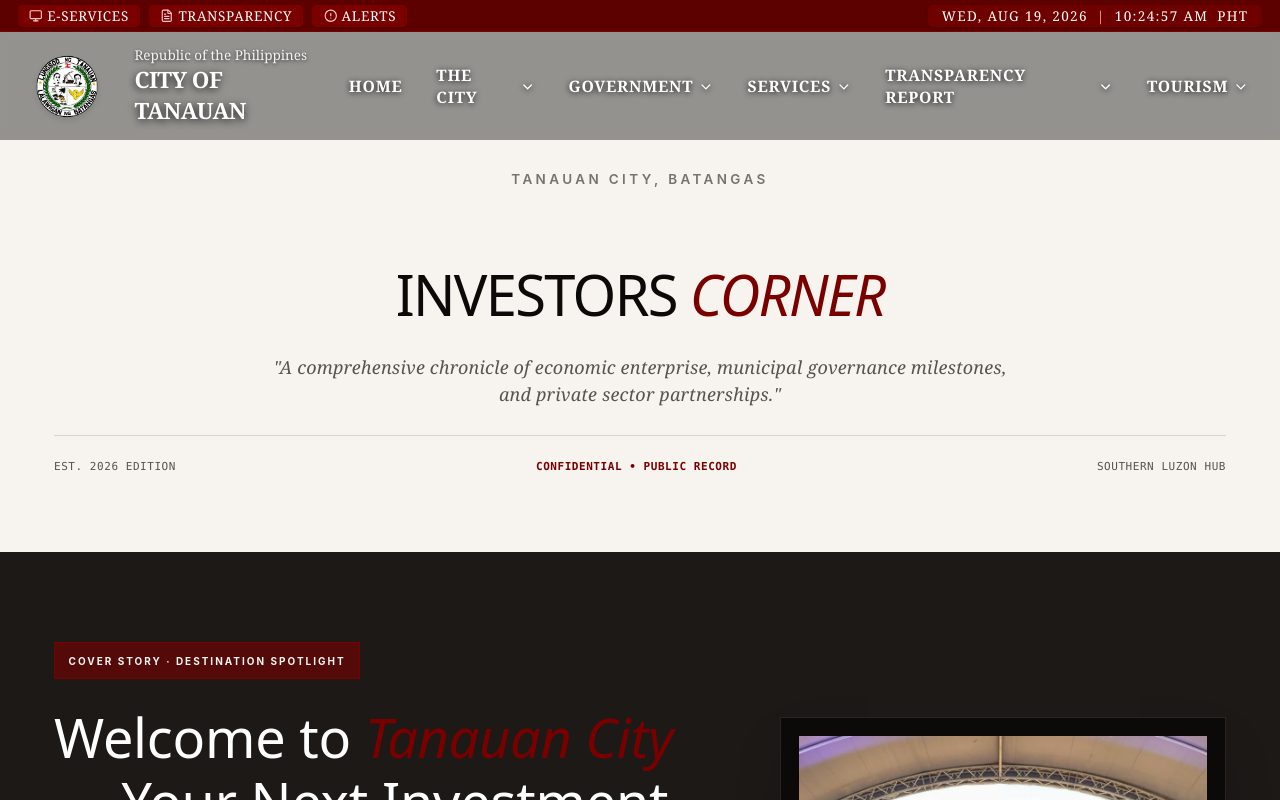
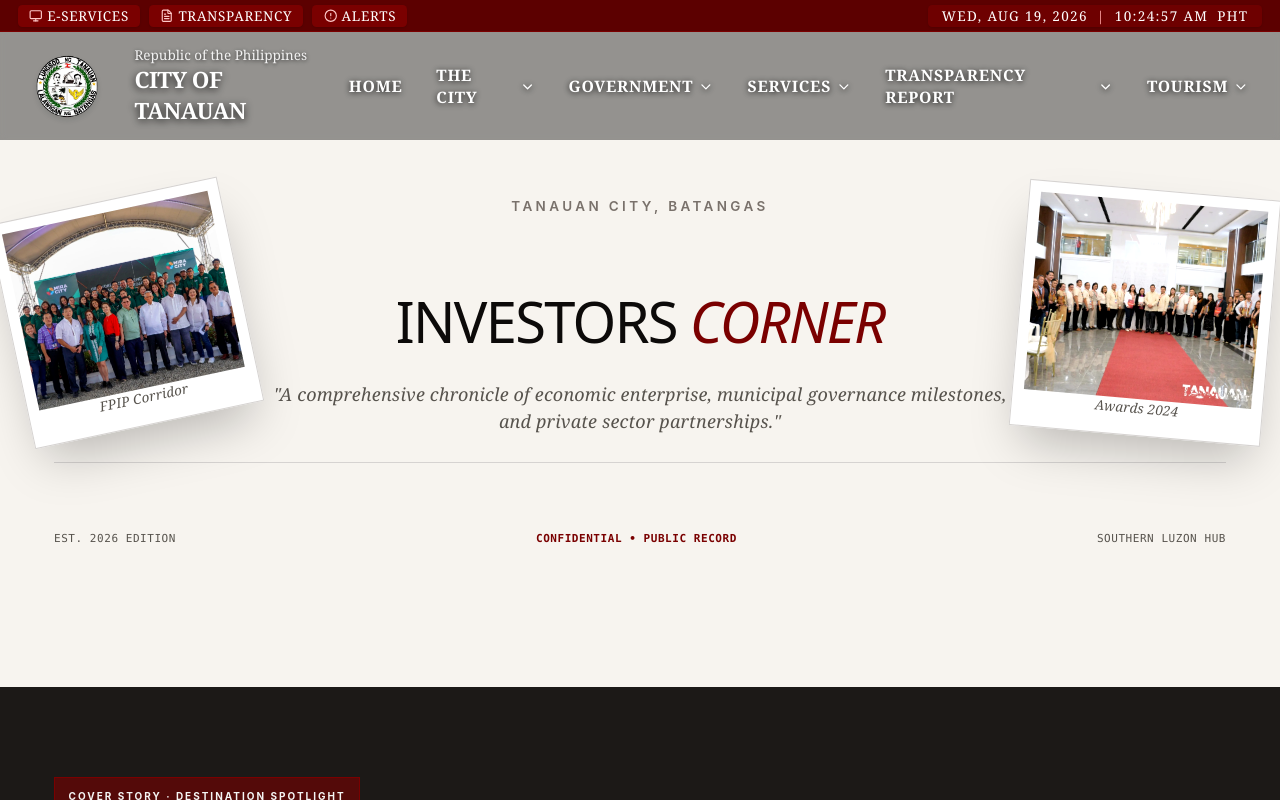
Before and after one commit to RicRicRicRicRicRic/tanauancity_redeisgn_OJT, a React (Vite) app in the folder tanauan/: page /investors in a window 1280 px wide. Shown: the top 800 px of the page. Built offline with nearby package versions, Linux system fonts and the light colour scheme.

Commit message:
Enhanced hero section in investors page

```diff
--- a/tanauan/src/components/government_tab/investors.tsx
+++ b/tanauan/src/components/government_tab/investors.tsx
@@ -4,19 +4,40 @@ import investors2 from '../../assets/sections/pictures/investors2.webp';
 
 export default function InvestorsPage() {
   return (
-    <div className="min-h-screen flex flex-col bg-[#F7F4EF] text-stone-900 pt-32 md:pt-32 selection:bg-[#7a0000] selection:text-white font-sans">
+    <div className="md:pt-38 min-h-screen flex flex-col bg-[#F7F4EF] text-stone-900 pt-32 md:pt-32 selection:bg-[#7a0000] selection:text-white font-sans">
 
       {/* =====================================================
           BROADSHEET EDITORIAL MASTHEAD
       ====================================================== */}
-      <header className="max-w-7xl mx-auto px-6 lg:px-12 w-full pt-6 pb-10">
+      <header className="max-w-7xl mx-auto px-6 lg:px-12 w-full pt-6 pb-10 relative">
+
+        {/* Left Asymmetric Large Tilted Photocard (Desktop Only) */}
+        <div className="absolute left-2 top-1/3 -translate-y-1/2 -rotate-12 hidden lg:block w-52 bg-white p-2.5 pb-4 shadow-2xl border border-stone-300 transition-transform hover:rotate-0 hover:scale-105 duration-300 z-10">
+          <img
+            src={investors1}
+            alt="Tanauan Investment Delegation"
+            className="w-full h-40 object-cover filter contrast-[1.08]"
+          />
+          <p className="font-serif text-xs text-stone-600 mt-2 text-center truncate italic">FPIP Corridor</p>
+        </div>
+
+        {/* Right Asymmetric Large Tilted Photocard (Desktop Only) */}
+        <div className="absolute right-2 top-1/3 -translate-y-1/2 rotate-5 hidden lg:block w-56 bg-white p-2.5 pb-4 shadow-2xl border border-stone-300 transition-transform hover:rotate-0 hover:scale-105 duration-300 z-10">
+          <img
+            src={investors2}
+            alt="Taxpayers Recognition Night"
+            className="w-full h-44 object-cover filter contrast-[1.08]"
+          />
+          <p className="font-serif text-xs text-stone-600 mt-2 text-center truncate italic">Awards 2024</p>
+        </div>
+
         <div className="flex flex-col md:flex-row justify-between items-center text-xs uppercase tracking-[0.25em] text-stone-500 mb-4 font-semibold gap-2">
           <span></span>
           <span>Tanauan City, Batangas</span>
           <span></span>
         </div>
 
-        <div className="flex flex-col items-center text-center py-6">
+        <div className="flex flex-col items-center text-center py-6 px-4 md:px-24">
           <h1 className="text-5xl sm:text-7xl md:text-8xl font-serif font-extrabold text-stone-950 tracking-tight leading-none mb-3">
             INVESTORS <span className="italic font-light text-[#7a0000]">CORNER</span>
           </h1>
@@ -25,7 +46,7 @@ export default function InvestorsPage() {
           </p>
         </div>
 
-        <div className="flex justify-between items-center pt-4 border-t border-stone-300 text-[11px] font-mono tracking-wider text-stone-600">
+        <div className="pt-14 flex justify-between items-center pt-4 border-t border-stone-300 text-[11px] font-mono tracking-wider text-stone-600">
           <span>EST. 2026 EDITION</span>
           <span className="text-[#7a0000] font-bold uppercase">Confidential &bull; Public Record</span>
           <span>SOUTHERN LUZON HUB</span>
@@ -35,7 +56,7 @@ export default function InvestorsPage() {
       {/* =====================================================
           FEATURE SPREAD: THE LEAD ARTICLE (Dark Mode Variant)
       ====================================================== */}
-      <section className="bg-stone-900 text-stone-100 py-20 px-6 lg:px-12 w-full my-6 shadow-xl">
+      <section className="md:mt-20 bg-stone-900 text-stone-100 py-20 px-6 lg:px-12 w-full my-6 shadow-xl">
         <div className="max-w-7xl mx-auto grid grid-cols-1 lg:grid-cols-12 gap-12 lg:gap-16 items-center">
 
           {/* Left Column: Drop-Cap Editorial Story (7 Cols) */}
```
